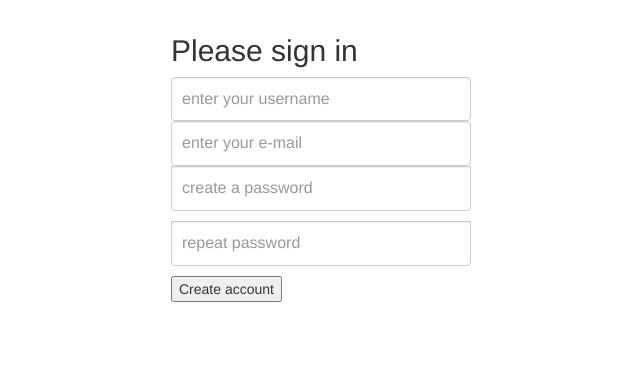
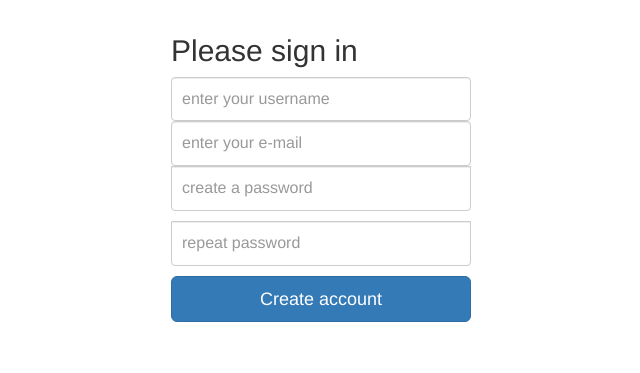
Before and after one commit to DesertAvalanche/DesertAvalanche, a Flask app: page /signup in a window 1280 px wide. Shown: the part 143-516 px from the top of the page, without its empty margins (319-959 px from the left). Run offline with Flask 2, Linux system fonts and the light colour scheme; some libraries are stand-ins or nearby versions.

Commit message:
signup html

```diff
--- a/templates/signup.html
+++ b/templates/signup.html
@@ -14,6 +14,7 @@
     {{ form.email(size=20,placeholder="enter your e-mail", class_="form-control") }}
     {{ form.password(size=20,placeholder="create a password", class_="form-control") }}
     {{ form.repeat_password(size=20,placeholder="repeat password", class_="form-control") }}
-    <button type="submit">Create account</button>
+
+     <button class="btn btn-lg btn-primary btn-block" type="submit">Create account</button>
 </form>
 {% endblock %}
```
